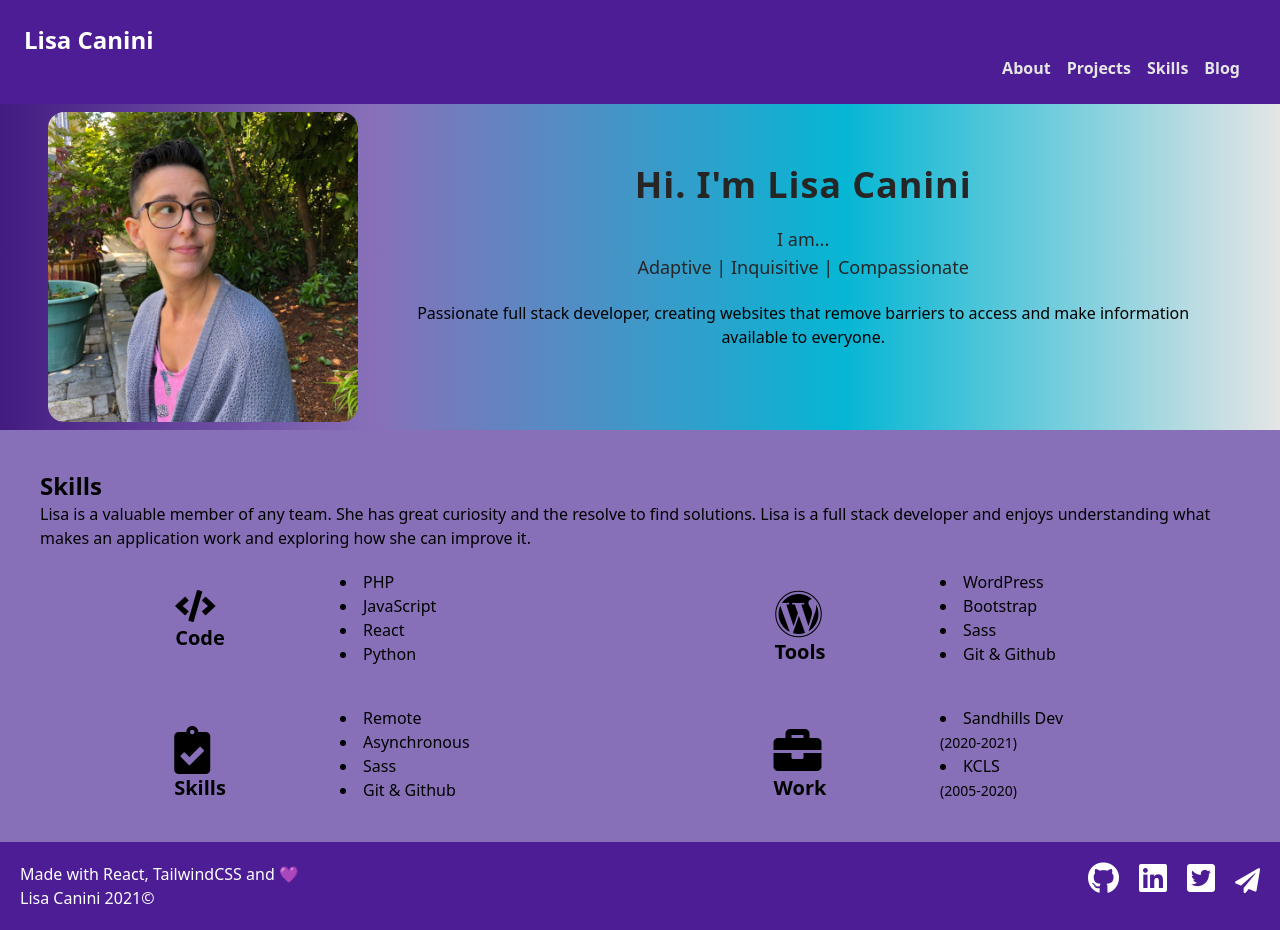
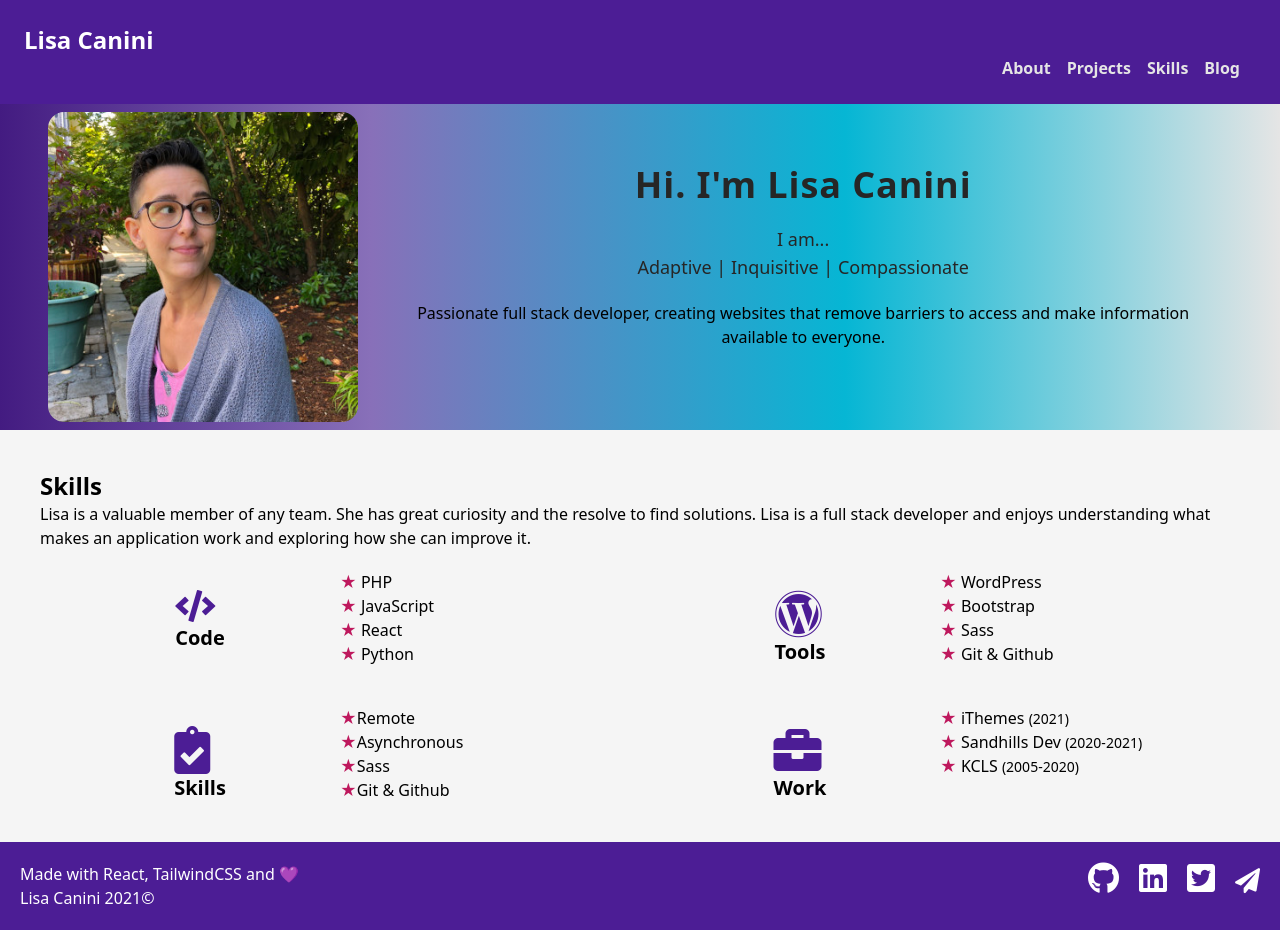
Before and after one commit to LisaCee/tailwind_portfolio, a React (Create React App) app: page / in a window 1280 px wide. Built offline with nearby package versions, Linux system fonts and the light colour scheme.

Commit message:
added icons to lists, new pink, hover in footer

```diff
--- a/public/index.html
+++ b/public/index.html
@@ -27,7 +27,7 @@
     -->
     <title>Lisa Cee</title>
   </head>
-  <body class="bg-gray-200">
+  <body class="bg-gray-100">
     <noscript>You need to enable JavaScript to run this app.</noscript>
     <div id="root"></div>
     <!--
--- a/src/components/Footer.jsx
+++ b/src/components/Footer.jsx
@@ -3,15 +3,15 @@ import React from "react";
 export default function Footer() {
 	return (
 		<div className="container mx-auto bg-violet-900 p-5 flex justify-between">
-			<div className="">
+			<div>
 				<p className="text-white">Made with React, TailwindCSS and &#128156;</p>
 				<p className="text-white">Lisa Canini 2021&#169;</p>
 			</div>
-			<div className="">
-				<a href="https://www.github.com/lisacee" alt="github profile"><i className="fab fa-github fa-2x text-white"><span className="sr-only">Github</span></i></a>
-				<a href="https://www.linkedin.com/in/lisacee" alt="linkedin profile"><i className="fab fa-linkedin fa-2x text-white pl-5"><span className="sr-only">LinkedIn</span></i></a>
-				<a href="https://www.twitter.com/lisacee14" alt="twitter profile"><i className="fab fa-twitter-square fa-2x text-white pl-5"><span className="sr-only">Twitter</span></i></a>
-				<a href="mailto:lisaceedev@gmail.com"><i className="fas fa-paper-plane fa-2x text-white pl-5"><span className="sr-only">Email me</span></i></a>
+			<div>
+				<a href="https://www.github.com/lisacee" alt="github profile"><i className="fab fa-github fa-2x text-white hover:text-pink-700"><span className="sr-only">Github</span></i></a>
+				<a href="https://www.linkedin.com/in/lisacee" alt="linkedin profile"><i className="fab fa-linkedin fa-2x text-white pl-5 hover:text-pink-700"><span className="sr-only">LinkedIn</span></i></a>
+				<a href="https://www.twitter.com/lisacee14" alt="twitter profile"><i className="fab fa-twitter-square fa-2x text-white pl-5 hover:text-pink-700"><span className="sr-only">Twitter</span></i></a>
+				<a href="mailto:lisaceedev@gmail.com"><i className="fas fa-paper-plane fa-2x text-white pl-5 hover:text-pink-700"><span className="sr-only">Email me</span></i></a>
 			</div>
 		</div>
 	);
--- a/src/components/Skills.jsx
+++ b/src/components/Skills.jsx
@@ -2,57 +2,66 @@ import React from "react";
 
 export default function Skills() {
 	return (
-		<div className="container bg-heather mx-auto px-10 py-10">
+		<div className="container mx-auto px-10 py-10">
 			<h2 id="skills" className="text-2xl font-bold">Skills</h2>
 				<p>Lisa is a valuable member of any team. She has great curiosity and the resolve to find solutions. Lisa is a full stack developer and enjoys understanding what makes an application work and exploring how she can improve it.</p>
 			<div className="grid grid-cols-1 pt-5 gap-y-5 sm:grid-cols-2">
 				<div className="grid grid-cols-2 grid-rows-1 lg:justify-items-center">
 					<div className="pt-5 ml-5">
-						<i className="fas fa-code fa-2x"></i>
+						<i className="fas fa-code fa-2x text-violet-900"></i>
 						<h3 id="languages" className="text-xl font-bold">Code</h3>
 					</div>
 					<div className="sm:mb-5 lg:justify-self-start">
-						<li>PHP</li>
-						<li>JavaScript</li>
-						<li>React</li>
-						<li>Python</li>
+						<ul>
+							<li><span className="text-pink-700">&#9733;</span>  PHP</li>
+							<li><span className="text-pink-700">&#9733;</span>  JavaScript</li>
+							<li><span className="text-pink-700">&#9733;</span>  React</li>
+							<li><span className="text-pink-700">&#9733;</span>  Python</li>
+						</ul>
 					</div>
 				</div>
 
 				<div className="grid grid-cols-2 grid-rows-1 lg:justify-items-center">
 					<div className="pt-5 ml-5">
-						<i className="fab fa-wordpress fa-3x"></i>
+						<i className="fab fa-wordpress fa-3x text-violet-900"></i>
 						<h3 id="tools" className="text-xl font-bold">Tools</h3>
 					</div>
 					<div className="lg:justify-self-start">
-						<li>WordPress</li>
-						<li>Bootstrap</li>
-						<li>Sass</li>
-						<li>Git &#38; Github</li>
+						<ul>
+							<li><span className="text-pink-700">&#9733;</span>  WordPress</li>
+							<li><span className="text-pink-700">&#9733;</span>  Bootstrap</li>
+							<li><span className="text-pink-700">&#9733;</span>  Sass</li>
+							<li><span className="text-pink-700">&#9733;</span>  Git &#38; Github</li>
+						</ul>
 					</div>
 				</div>
 
 				<div className="grid grid-cols-2 grid-rows-1 lg:justify-items-center">
 					<div className="pt-5 ml-5">
-						<i className="fas fa-clipboard-check fa-3x"></i>
+						<i className="fas fa-clipboard-check fa-3x text-violet-900"></i>
 						<h3 id="skills" className="text-xl font-bold">Skills</h3>
 					</div>
 					<div className="lg:justify-self-start">
-						<li>Remote</li>
-						<li>Asynchronous</li>
-						<li>Sass</li>
-						<li>Git &#38; Github</li>
+						<ul>
+							<li><span className="text-pink-700">&#9733;</span>Remote</li>
+							<li><span className="text-pink-700">&#9733;</span>Asynchronous</li>
+							<li><span className="text-pink-700">&#9733;</span>Sass</li>
+							<li><span className="text-pink-700">&#9733;</span>Git &#38; Github</li>
+						</ul>
 					</div>
 				</div>
 
 				<div className="grid grid-cols-2 grid-rows-1 lg:justify-items-center">
 					<div className="pt-5 ml-5">
-						<i className="fas fa-briefcase fa-3x"></i>
+						<i className="fas fa-briefcase fa-3x text-violet-900"></i>
 						<h3 id="experience" className="text-xl font-bold">Work</h3>
 					</div>
 					<div className="lg:justify-self-start">
-						<li>Sandhills Dev <br/><span className="text-sm">(2020-2021)</span></li>
-						<li>KCLS <br/><span className="text-sm">(2005-2020)</span></li>
+						<ul>
+							<li><span className="text-pink-700">&#9733;</span>  iThemes <span className="text-sm">(2021)</span></li>
+							<li><span className="text-pink-700">&#9733;</span>  Sandhills Dev <span className="text-sm">(2020-2021)</span></li>
+							<li><span className="text-pink-700">&#9733;</span>  KCLS <span className="text-sm">(2005-2020)</span></li>
+						</ul>
 					</div>
 				</div>
 			</div>
--- a/tailwind.config.js
+++ b/tailwind.config.js
@@ -11,7 +11,7 @@ module.exports = {
         current: 'currentColor',
         gray: colors.trueGray,
         violet: colors.violet,
-        heather: '#8870B9',
+        heather: '#c4b5fd',
         cyan: colors.cyan
 
     },
```
Also changed, not shown: src/index.css (line endings or trailing spaces).
